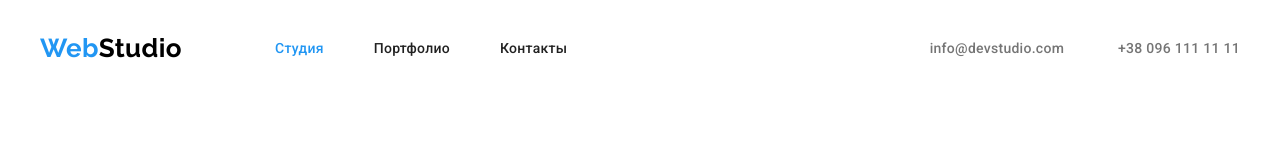
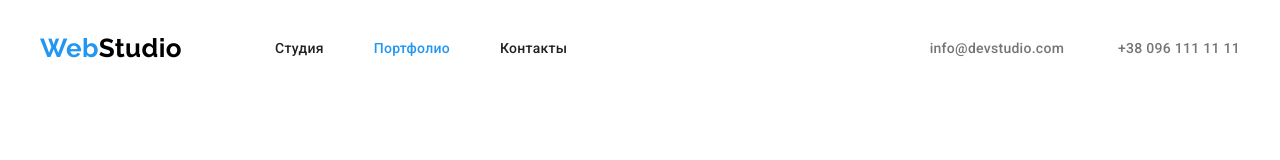
Before and after one commit to Ivanpostzur/goit-markup-hw-02, a plain HTML site: page portfolio.html in a window 1280 px wide. Shown: the top 160 px of the page. Drawn offline with Linux system fonts and the light colour scheme.

Commit message:
portf-logo-current-fiks

```diff
--- a/portfolio.html
+++ b/portfolio.html
@@ -25,10 +25,10 @@
 
                 <ul class="site-nav list">
                     <li class="item">
-                        <a href="./index.html" class="nav-tab link current">Студия</a>
+                        <a href="./index.html" class="nav-tab link ">Студия</a>
                     </li>
                     <li class="item">
-                        <a href="./portfolio.html" class="nav-tab link">Портфолио</a>
+                        <a href="./portfolio.html" class="nav-tab link current">Портфолио</a>
                     </li>
                     <li class="item">
                         <a href="" class="nav-tab link">Контакты</a>
```
